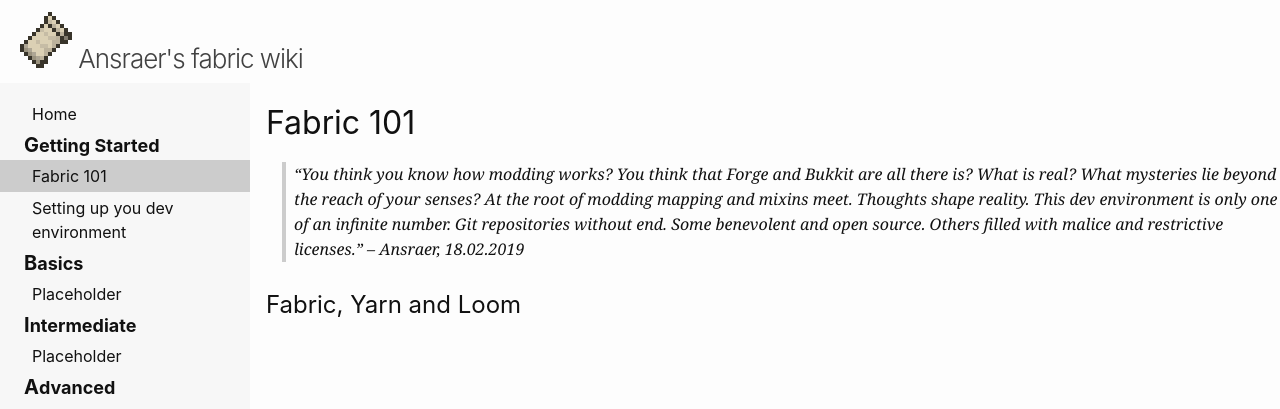
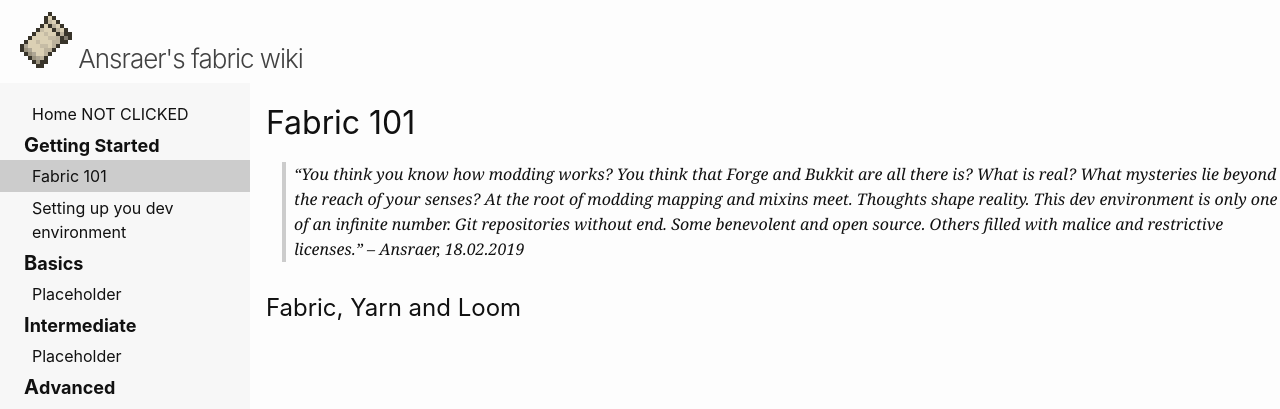
Before and after one commit to CottonMC/Wiki, a Jekyll site: the page built from _pages/_beginner/Fabric.md, in a window 1280 px wide. Shown: the top 409 px of the page. Built offline with Jekyll 4.4.1, drawn with Linux system fonts in a browser that asks for light colours.

Commit message:
experimental nav hotfix

```diff
--- a/_includes/navigation.html
+++ b/_includes/navigation.html
@@ -1,11 +1,11 @@
 <ul class="nav">
-    {% if page.url == "" %}
+    {% if page.url == blank %}
         <li class="active">
             <a href="{{ site.baseurl }}/">Home CLICKED</a>
         </li>
     {% else %}
         <li>
-            <a href="{{ site.baseurl }}/">Home</a>
+            <a href="{{ site.baseurl }}/">Home NOT CLICKED</a>
         </li>
     {% endif %}
 
--- a/assets/css/main.css
+++ b/assets/css/main.css
@@ -37,7 +37,7 @@ blockquote {
     padding-left: .5rem;
     font-style: italic;
     line-height: 25px;
-    margin-bottom: 25px;
+    margin-bottom: 28px;
 }
 
 
```
